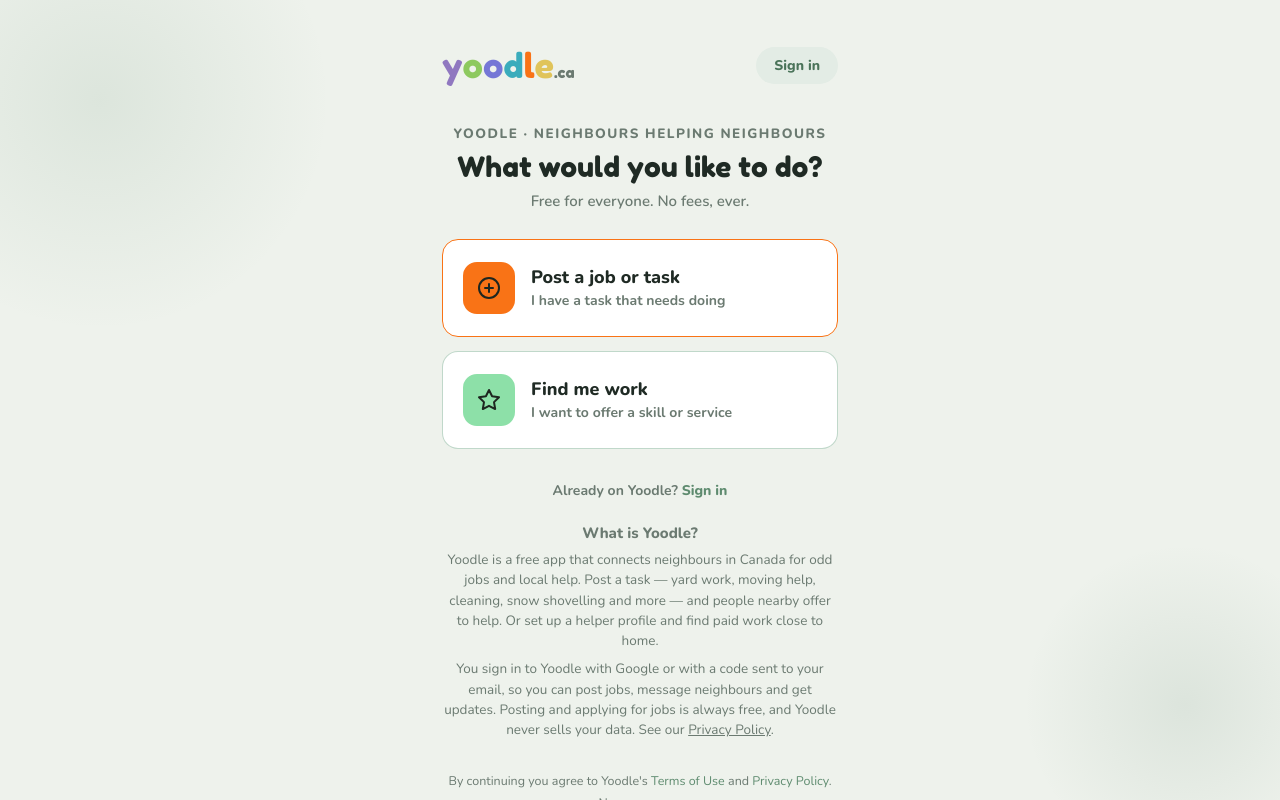
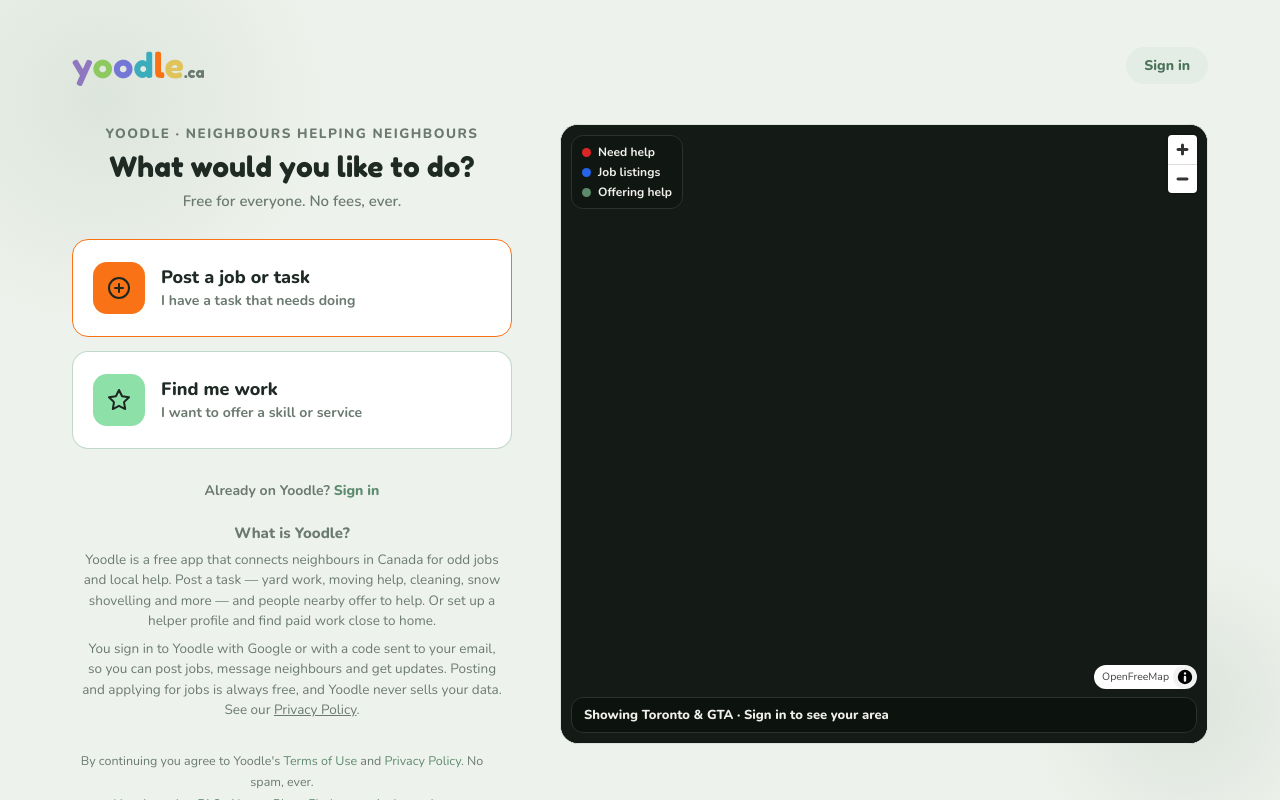
Before and after one commit to fr69j74n29-afk/yoodle-web, a plain HTML site: page index.html in a window 1280 px wide. Drawn offline with nearby package versions, Linux system fonts and the light colour scheme; no server answers.

Commit message:
Guest map step 4 (part 2): landing page map box + script versions
index.html: Toronto preview map box at the top of the landing section, its CSS (phone above / desktop beside), guest-map.js?v=20261127b, main.js?v=20261127a. Completes ccb5eca.

```diff
--- a/index.html
+++ b/index.html
@@ -203,6 +203,22 @@ body.theme-sage-dark .le{color:#E0C45A}
 .ga-alt a{color:var(--purple);font-weight:800;cursor:pointer;text-decoration:none}
 #view-auth .auth-legal{margin-top:22px}
 #ga-landing{padding-top:18px}
+/* Guest map preview (iOS/landing redesign step 4, 27 Nov 2026): short Toronto map on the signed-out landing page */
+.ga-map{position:relative;height:400px;margin:0 0 22px;border-radius:18px;overflow:hidden;background:#0C110E;border:1px solid var(--border)}
+.ga-map[hidden]{display:none}
+#ga-map-canvas{position:absolute;inset:0}
+.ga-map-legend{position:absolute;left:10px;top:10px;z-index:2;padding:8px 10px;border-radius:12px;background:rgba(17,23,19,.92);border:1px solid #2A332D;color:#F0EFEA;font:800 12px 'Nunito',sans-serif;display:flex;flex-direction:column;gap:4px;pointer-events:none}
+.ga-map-legend span{display:flex;align-items:center;gap:7px}
+.ga-map-legend i{width:9px;height:9px;border-radius:50%;display:inline-block}
+.ga-map-line{position:absolute;left:10px;right:10px;bottom:10px;z-index:2;padding:8px 12px;border-radius:12px;background:rgba(13,18,15,.92);border:1px solid #2A332D;color:#F0EFEA;font:800 13px 'Nunito',sans-serif;pointer-events:none}
+.ga-map .maplibregl-ctrl-bottom-right{bottom:44px}
+@media(min-width:900px){
+  #view-auth .ga-wrap{max-width:1180px}
+  #ga-landing{display:grid;grid-template-columns:440px 1fr;column-gap:48px;align-items:start}
+  #ga-landing>*{grid-column:1}
+  #ga-landing>.ga-map{grid-column:2;grid-row:1 / span 12;height:620px;margin:0;position:sticky;top:24px}
+  #ga-post{max-width:440px}
+}
 .ga-eyebrow{font-size:13.5px;font-weight:800;text-transform:uppercase;letter-spacing:1.5px;color:var(--muted);text-align:center;margin-bottom:8px}
 .ga-fork-h{font-family:'Fredoka One',cursive;font-weight:400;font-size:28px;line-height:1.2;text-align:center;color:var(--text)}
 .ga-about{max-width:420px;margin:22px auto 0;text-align:center;color:var(--muted);font-size:13.5px;line-height:1.5}
@@ -831,6 +847,12 @@ body.theme-sage-dark .safety-tip{--tip-bg:#2A2110;--tip-bd:#5A4520;--tip-tx:#F0C
 
     <!-- LANDING -->
     <div class="ga-page" id="ga-landing">
+      <!-- Guest map preview (step 4): filled by js/guest-map.js guestPreviewInit(); stays hidden if the map can't start -->
+      <div class="ga-map" id="ga-map" hidden>
+        <div id="ga-map-canvas"></div>
+        <div class="ga-map-legend"><span><i style="background:#DC2626"></i><b data-gt="guest.legend.need_help">Need help</b></span><span><i style="background:#2563EB"></i><b data-gt="guest.legend.jobs">Job listings</b></span><span><i style="background:#5C8A6A"></i><b data-gt="guest.legend.helpers">Offering help</b></span></div>
+        <div class="ga-map-line" data-gt="guest.banner">Showing Toronto &amp; GTA · Sign in to see your area</div>
+      </div>
       <div class="ga-eyebrow">Yoodle · Neighbours helping neighbours</div>
       <h1 class="ga-fork-h">What would you like to do?</h1>
       <div class="ga-fork-sub">Free for everyone. No fees, ever.</div>
@@ -1799,7 +1821,7 @@ body.theme-sage-dark .safety-tip{--tip-bg:#2A2110;--tip-bd:#5A4520;--tip-tx:#F0C
 <script src="js/other-profile.js?v=20261127r"></script>
 <script src="js/navigation.js?v=20261127x"></script>
 <script src="js/landing.js?v=20261125a"></script>
-<script src="js/guest-map.js?v=20261127a"></script>
+<script src="js/guest-map.js?v=20261127b"></script>
 <script src="js/auth.js?v=20261127t"></script>
 <script src="js/settings.js?v=20261125a"></script>
 <script src="js/tutor-link.js?v=20261125a"></script>
@@ -1825,7 +1847,7 @@ body.theme-sage-dark .safety-tip{--tip-bg:#2A2110;--tip-bd:#5A4520;--tip-tx:#F0C
 <script src="js/push-prompts.js?v=20261125a"></script>
 <script src="js/referrals.js?v=20261125a"></script>
 <script src="js/feedback.js?v=20261127d"></script>
-<script src="js/main.js?v=20261126a"></script>
+<script src="js/main.js?v=20261127a"></script>
 
 </body>
 </html>
```
